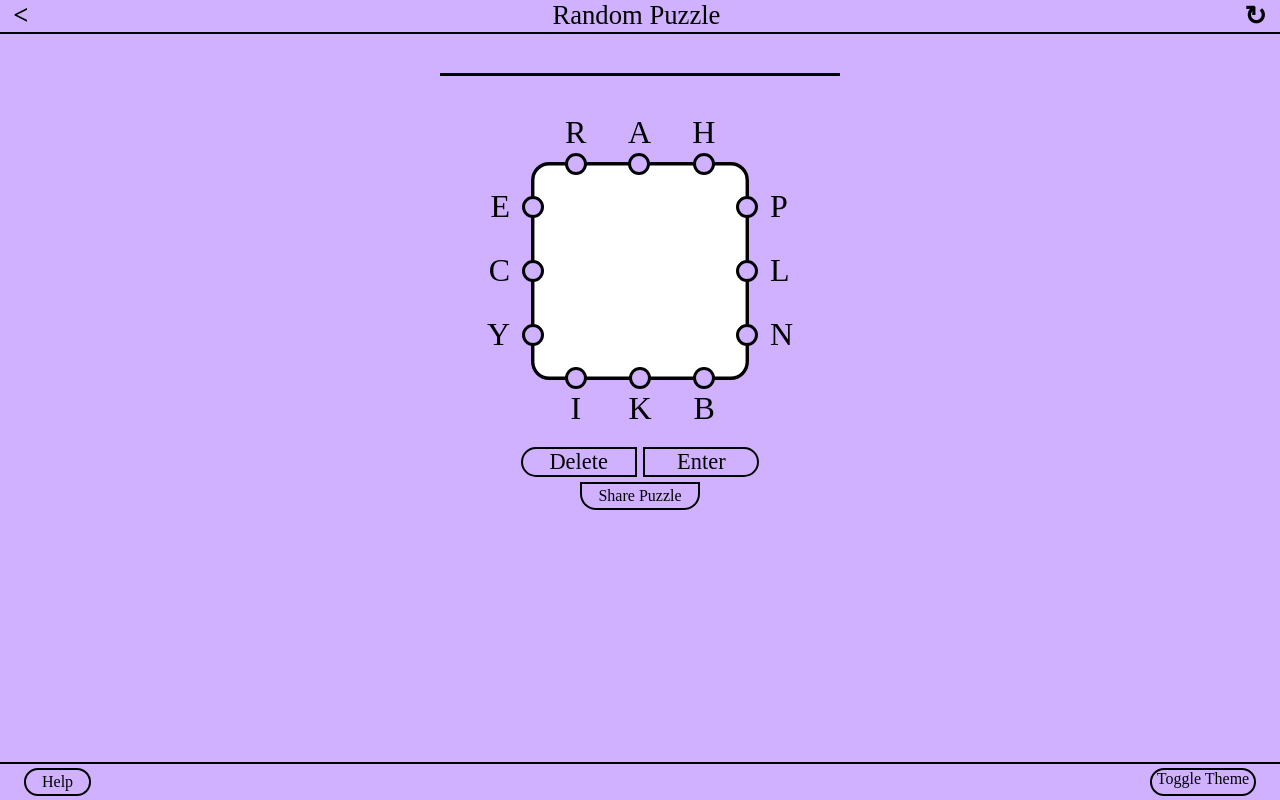
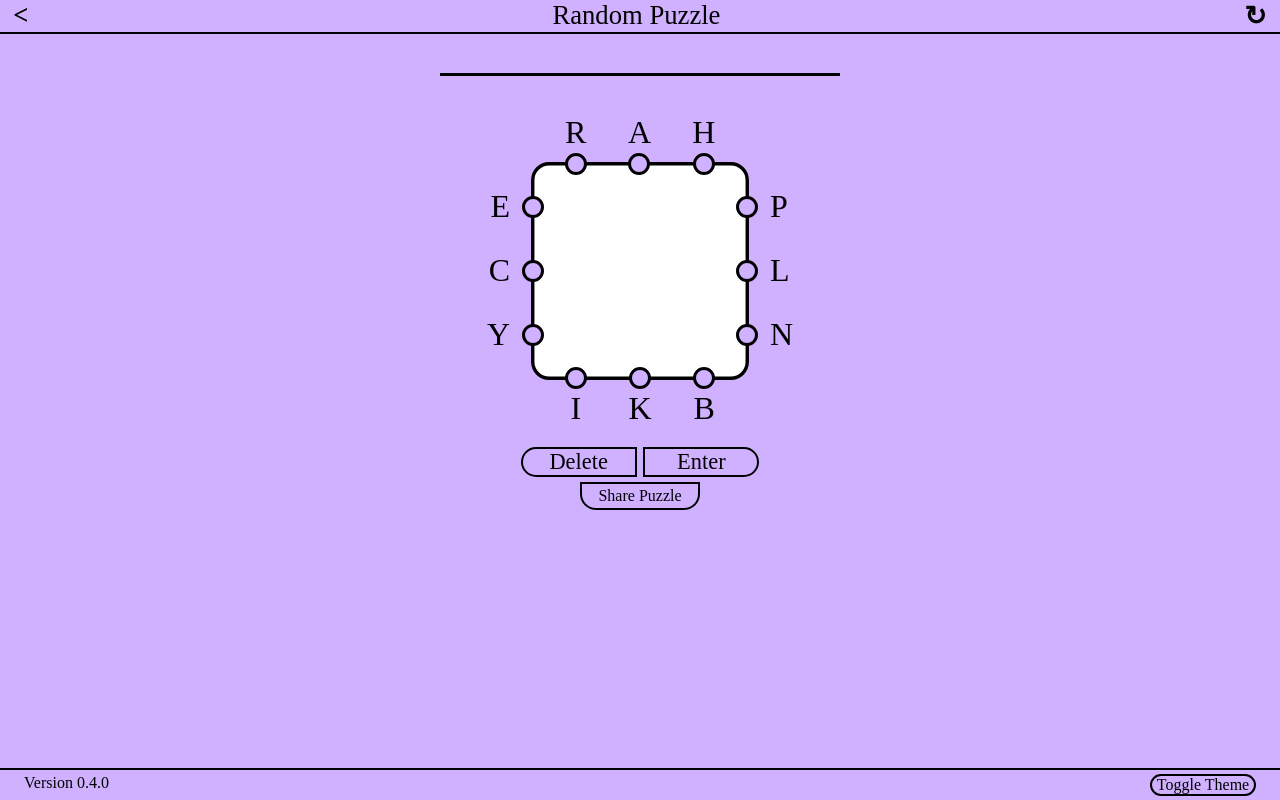
Before and after one commit to jleesCY/letter-boxed, a React (Create React App) app: page /puzzles/random in a window 1280 px wide. Built offline with nearby package versions, Linux system fonts and the light colour scheme; a web font is replaced by a local one.

Commit message:
placeholder

```diff
--- a/src/components/Puzzle.js
+++ b/src/components/Puzzle.js
@@ -217,10 +217,11 @@ export default function Puzzle() {
           </div>
         </div>
         <div className="footer">
-          <p className="help-button" onClick={(e) => {
+          <div>Version {Version()}</div>
+          {/*<p className="help-button" onClick={(e) => {
             document.getElementById("help-popup").classList.remove("disabled")
             document.getElementById("help-popup").classList.add("enabled")
-          }}>Help</p>
+          }}>Help</p>*/}
           <p className="toggle-theme" onClick={() => {
             ToggleTheme()
             document.getElementById("theme-container").classList.remove("light")
```
